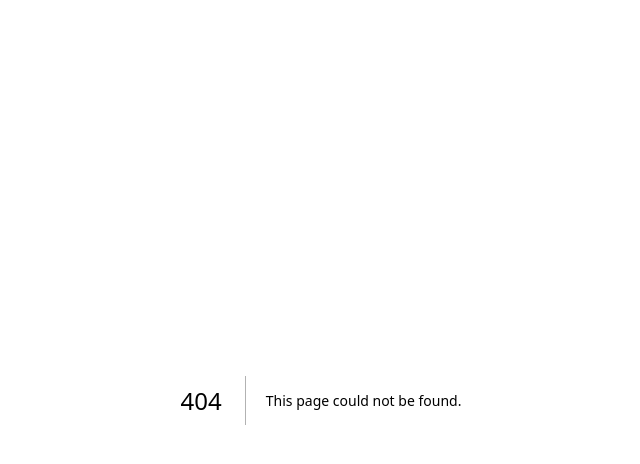
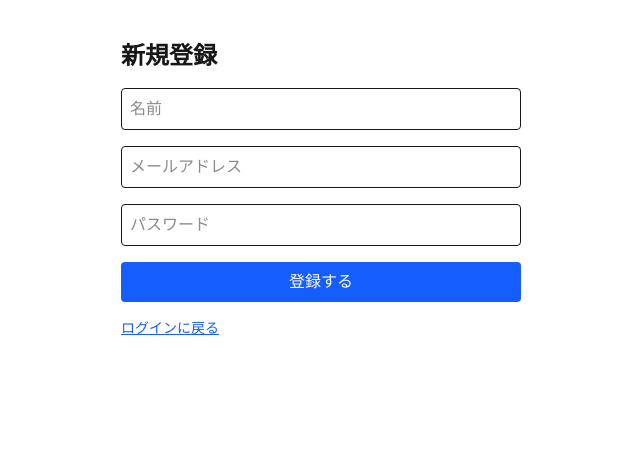
Before and after one commit to ryotaro-00/Group-chat-with-AI, a Next.js app: page /register in a window 1280 px wide. Before the commit this address had no page. Shown: the top 464 px of the page, without its empty margins (319-959 px from the left). Built offline with nearby package versions, Linux system fonts and the light colour scheme.

Commit message:
新規登録ページ　ダミー確認

```diff
--- /dev/null
+++ b/app/register/page.tsx
@@ -0,0 +1,16 @@
+import Link from "next/link";
+
+export default function RegisterPage() {
+  return (
+    <main className="mx-auto flex w-full max-w-md flex-col gap-4 px-6 py-10">
+      <h1 className="text-2xl font-bold">新規登録</h1>
+      <input className="rounded border p-2" placeholder="名前" />
+      <input className="rounded border p-2" placeholder="メールアドレス" />
+      <input className="rounded border p-2" placeholder="パスワード" type="password" />
+      <button className="rounded bg-blue-600 px-4 py-2 text-white">登録する</button>
+      <Link className="text-sm text-blue-600 underline" href="/">
+        ログインに戻る
+      </Link>
+    </main>
+  );
+}
```
